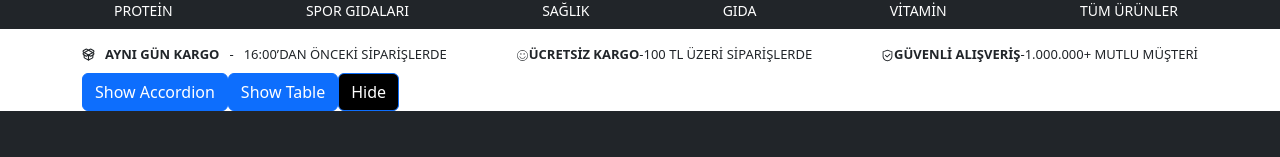
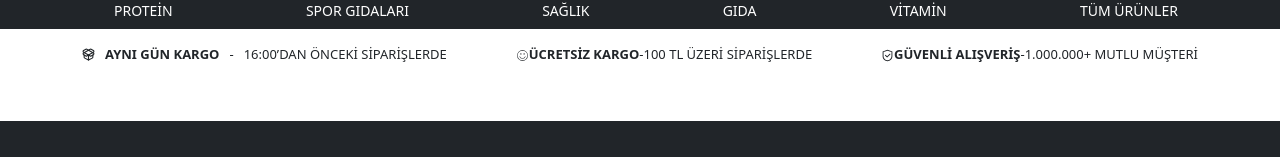
Before and after one commit to sinan-hasil/bitirme-odevi, a React (Vite) app: page /faq in a window 1280 px wide. Shown: the part 237-394 px from the top of the page. Built offline with nearby package versions, Linux system fonts and the light colour scheme.

Commit message:
bişeyler yaptım ama bende hatırlamıyorum

```diff
--- a/src/pages/Root.tsx
+++ b/src/pages/Root.tsx
@@ -1,4 +1,4 @@
-import { Button, Container, Dropdown, Form, InputGroup } from "react-bootstrap";
+import { Button, Container, Dropdown, Form, InputGroup, Nav } from "react-bootstrap";
 import logo from "./images/LOGO_Siyah.png";
 import { IoPersonOutline } from "react-icons/io5";
 import { Link, Outlet } from "react-router-dom";
@@ -44,9 +44,7 @@ const Root = () => {
               </Dropdown.Toggle>
 
               <Dropdown.Menu>
-                <Dropdown.Item href="#/action-1">Action</Dropdown.Item>
-                <Dropdown.Item href="#/action-2">Another action</Dropdown.Item>
-                <Dropdown.Item href="#/action-3">Something else</Dropdown.Item>
+                <Dropdown.Item href="#/action-1"><Nav.Link as={Link} to={"/login"}>Giriş Yap</Nav.Link></Dropdown.Item>
               </Dropdown.Menu>
             </Dropdown>
 
--- a/src/pages/SSS.tsx
+++ b/src/pages/SSS.tsx
@@ -1,97 +1,16 @@
-import { useState } from "react";
-import { Container, Accordion, Table, Button } from "react-bootstrap";
-import Delevery from "./components/Delevery";
+import { Container } from "react-bootstrap"
+import Delevery from "./components/Delevery"
+
 
 const SSS = () => {
-  // State to determine which component to display
-  const [view, setView] = useState(null);
-  // State to track the active button
-  const [activeButton, setActiveButton] = useState(null);
-
-  // Function to handle button click
-  const handleButtonClick = (viewType) => {
-    setView(viewType);
-    setActiveButton(viewType);
-  };
-
   return (
     <>
       <Delevery />
-      <Container>
-        <Button
-          onClick={() => handleButtonClick("accordion")}
-          style={{
-            backgroundColor: activeButton === "accordion" ? "black" : "",
-            color: activeButton === "accordion" ? "white" : ""
-          }}
-        >
-          Show Accordion
-        </Button>
-        <Button
-          onClick={() => handleButtonClick("table")}
-          style={{
-            backgroundColor: activeButton === "table" ? "black" : "",
-            color: activeButton === "table" ? "white" : ""
-          }}
-        >
-          Show Table
-        </Button>
-        <Button
-          onClick={() => {
-            setView(null);
-            setActiveButton(null);
-          }}
-          style={{
-            backgroundColor: activeButton === null ? "black" : "",
-            color: activeButton === null ? "white" : ""
-          }}
-        >
-          Hide
-        </Button>
+      <Container className="mt-5">
 
-        {view === "accordion" && (
-          <Accordion>
-            <Accordion.Item eventKey="0">
-              <Accordion.Header>Item #1</Accordion.Header>
-              <Accordion.Body>
-                This is the body of the first accordion item.
-              </Accordion.Body>
-            </Accordion.Item>
-            <Accordion.Item eventKey="1">
-              <Accordion.Header>Item #2</Accordion.Header>
-              <Accordion.Body>
-                This is the body of the second accordion item.
-              </Accordion.Body>
-            </Accordion.Item>
-          </Accordion>
-        )}
-
-        {view === "table" && (
-          <Table striped bordered hover>
-            <thead>
-              <tr>
-                <th>#</th>
-                <th>First Name</th>
-                <th>Last Name</th>
-              </tr>
-            </thead>
-            <tbody>
-              <tr>
-                <td>1</td>
-                <td>John</td>
-                <td>Doe</td>
-              </tr>
-              <tr>
-                <td>2</td>
-                <td>Jane</td>
-                <td>Doe</td>
-              </tr>
-            </tbody>
-          </Table>
-        )}
       </Container>
     </>
-  );
+  )
 }
 
-export default SSS;
+export default SSS
```
Also changed, not shown: src/main.tsx (line endings or trailing spaces), src/pages/index.ts (line endings or trailing spaces).
